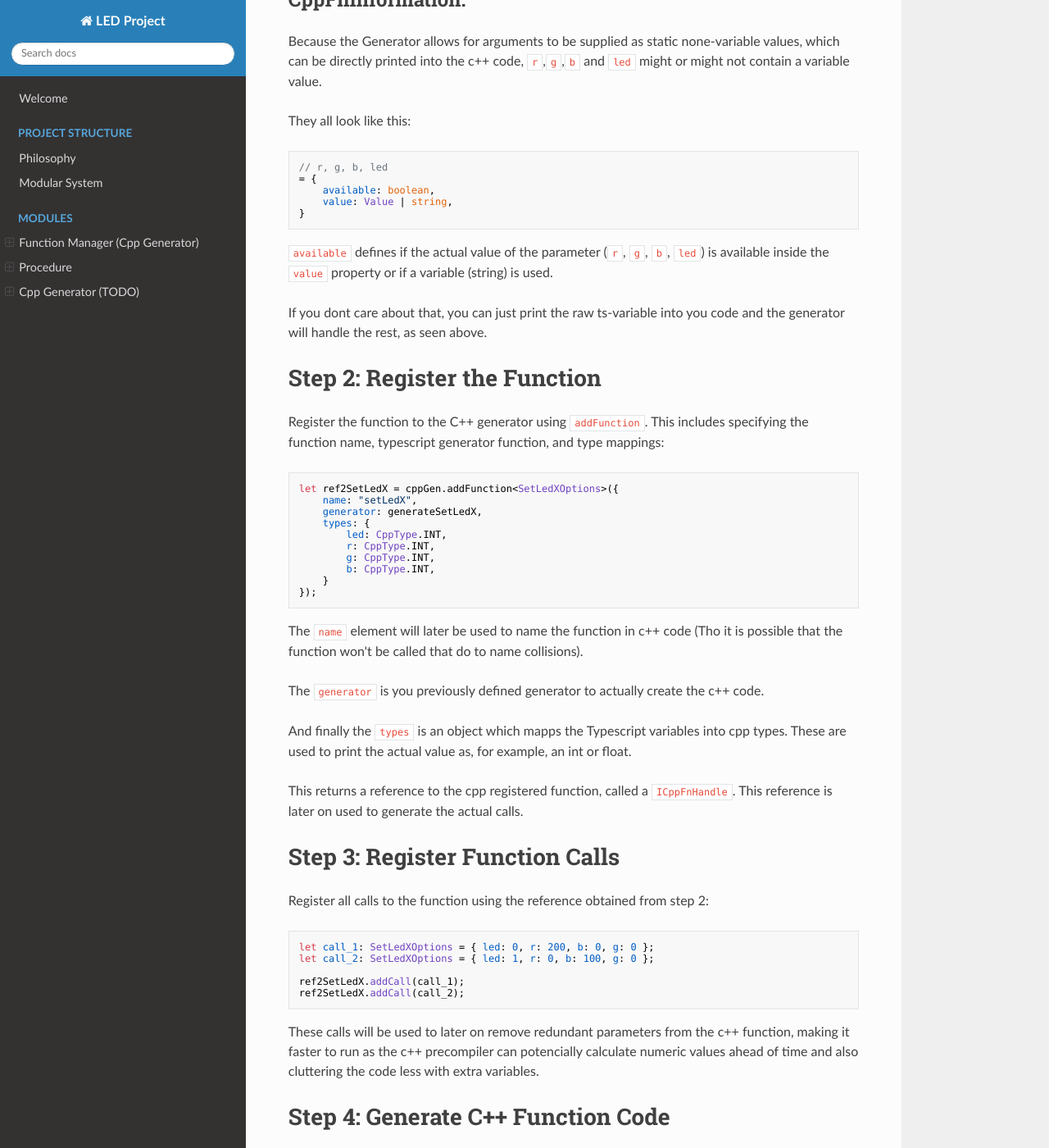
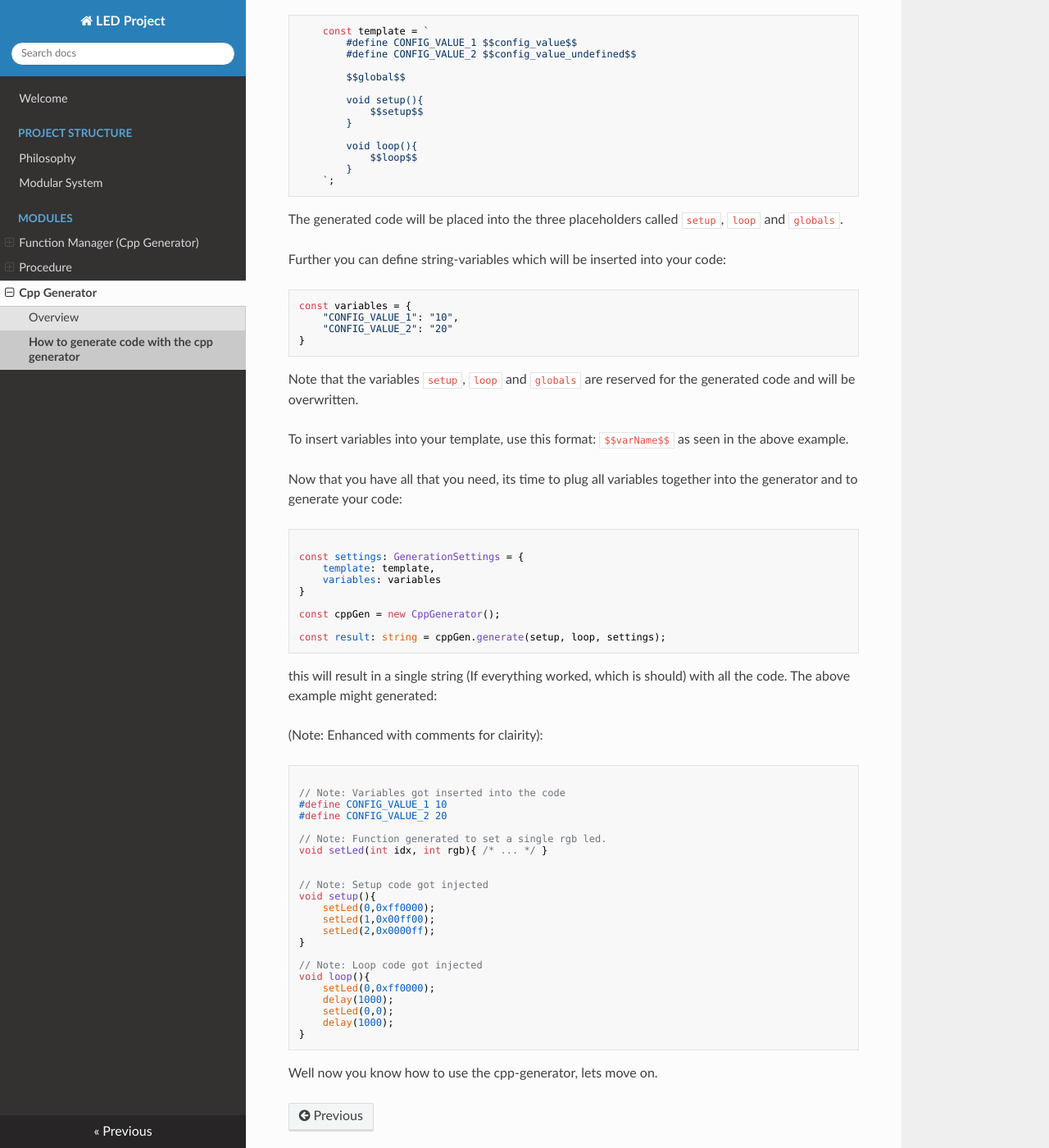
Before and after one commit to Noah-Albers/Light-Block-Studio, an MkDocs documentation site: the page built from LED-Project/docs/docs/modul-system/cppgen/gen-how-to-use.md, in a window 1280 px wide and 1400 px high, scrolled down 907 px. Shown: the whole window at 82% size. Built offline with MkDocs 1.6.1, drawn with Linux system fonts in a browser that asks for light colours; nearby versions of some CDN libraries; some of the changed text lies outside the part shown.

Commit message:
- Finalized cpp generator docs

````diff
--- a/LED-Project/docs/docs/modul-system/cppgen/gen-how-to-use.md
+++ b/LED-Project/docs/docs/modul-system/cppgen/gen-how-to-use.md
@@ -1,150 +1,122 @@
-// TODO: Explain procedure module first
-
-
-
 The `@cppgen/generator` exposes an `index.ts` file with most of what you'll need to use the module.
 
 The following illustrates how to generate c++ code with the generator and some procedures.
 
-# Step 1: Define Function Options and Generator
+After creating an instance of CppGenerator:
 
-Define the options that can be passed to the function along with the generator function. For example:
+```ts
+const cppGen = new CppGenerator();
+```
 
-```typescript
-type SetLedXOptions = {
-    led: number, // Positive integer
-    r: number,   // Integer between 0 and 255
-    g: number,   // Integer between 0 and 255
-    b: number    // Integer between 0 and 255
+you'll need a few things.
+
+`setup` and `loop` procedures. These are each an array of `ProcedureWithOptions<any>` which can be obtained from the blockly-models (Shown later on) or provided in other ways.
+
+Here lets say there is an led procedure (Just an example which doesn't exist) to set a given led and a delay procedure (Which may exist later on).
+
+```ts
+function getSetLed(idx, rgb){
+    return {
+        procedure: LED_PROC,
+        options: { idx, rgb }
+    }
 }
 
-function generateSetLedX({ r, g, b, led }: CppFnInformation<SetLedXOptions>, vs: IVariableSupplier): string {
-    let calc = vs.register("calcResult");
-    return `
-        int ${calc} = ${r} << 16 & ${g} << 8 & ${b};
-        setLed(${led}, ${calc});
+// Set the first three leds as first = red, second = green, third = blue
+const setup = [
+    getSetLed(0,0xff0000),
+    getSetLed(1,0x00ff00),
+    getSetLed(2,0x0000ff),
+]
+
+// Blinks the first (0) led red and off with a delay of 1000 milliseconds between
+const loop = [
+    getSetLed(0,0xff0000),
+    { procedure: DELAY, options: { wait: 1000 /* millis */ } },
+    getSetLed(0,0x000000),
+    { procedure: DELAY, options: { wait: 1000 /* millis */ } },
+]
+```
+
+Further you will now need to specify the settings used to generate the code:
+
+Start with the template to insert the generated code into.
+The generated code will be placed inside.
+
+```ts
+    const template = `
+        #define CONFIG_VALUE_1 $$config_value$$
+        #define CONFIG_VALUE_2 $$config_value_undefined$$
+
+        $$global$$
+
+        void setup(){
+            $$setup$$
+        }
+
+        void loop(){
+            $$loop$$
+        }
     `;
+```
+
+The generated code will be placed into the three placeholders called `setup`, `loop` and `globals`.
+
+Further you can define string-variables which will be inserted into your code:
+
+```ts
+const variables = {
+    "CONFIG_VALUE_1": "10",
+    "CONFIG_VALUE_2": "20"
 }
 ```
 
-`generateSetLedX` is the function that will later be used to generate the code for the c++ function.
+Note that the variables `setup`, `loop` and `globals` are reserved for the generated code and will be overwritten.
 
-The `SetLedXoptions` type defines which arguments will later be passed to the c++ function.
+To insert variables into your template, use this format: `$$varName$$` as seen in the above example.
+
+Now that you have all that you need, its time to plug all variables together into the generator and to generate your code:
+
+```ts
+
+const settings: GenerationSettings = {
+    template: template,
+    variables: variables
+}
+
+const cppGen = new CppGenerator();
+
+const result: string = cppGen.generate(setup, loop, settings);
+```
+
+this will result in a single string (If everything worked, which is should) with all the code. The above example might generated:
+
+(Note: Enhanced with comments for clairity):
+
+```cpp
+
+// Note: Variables got inserted into the code
+#define CONFIG_VALUE_1 10
+#define CONFIG_VALUE_2 20
+
+// Note: Function generated to set a single rgb led.
+void setLed(int idx, int rgb){ /* ... */ }
 
 
-## Variable-Supplier
-The `vs: IVariableSupplier` is used to define custom c++ variables. Using it prevents naming conflicts, so it is highly adviced to do so.
+// Note: Setup code got injected
+void setup(){
+    setLed(0,0xff0000);
+    setLed(1,0x00ff00);
+    setLed(2,0x0000ff);
+}
 
-Note that it is used to register a tmp variable for generating the color.
-
-## CppFnInformation.
-Because the Generator allows for arguments to be supplied as static none-variable values, which can be directly printed into the c++ code, `r`,`g`,`b` and `led` might or might not contain a variable value.
-
-They all look like this:
-```typescript
-// r, g, b, led
-= {
-    available: boolean,
-    value: Value | string,
+// Note: Loop code got injected
+void loop(){
+    setLed(0,0xff0000);
+    delay(1000);
+    setLed(0,0);
+    delay(1000);
 }
 ```
 
-`available` defines if the actual value of the parameter (`r`, `g`, `b`, `led`) is available inside the `value` property or if a variable (string) is used.
-
-If you dont care about that, you can just print the raw ts-variable into you code and the generator will handle the rest, as seen above.
-
-# Step 2: Register the Function
-
-Register the function to the C++ generator using `addFunction`. This includes specifying the function name, typescript generator function, and type mappings:
-
-```typescript
-let ref2SetLedX = cppGen.addFunction<SetLedXOptions>({
-    name: "setLedX",
-    generator: generateSetLedX,
-    types: {
-        led: CppType.INT,
-        r: CppType.INT,
-        g: CppType.INT,
-        b: CppType.INT,
-    }
-});
-```
-
-The `name` element will later be used to name the function in c++ code (Tho it is possible that the function won't be called that do to name collisions).
-
-The `generator` is you previously defined generator to actually create the c++ code.
-
-And finally the `types` is an object which mapps the Typescript variables into cpp types. These are used to print the actual value as, for example, an int or float.
-
-This returns a reference to the cpp registered function, called a `ICppFnHandle`. This reference is later on used to generate the actual calls.
-
-# Step 3: Register Function Calls
-
-Register all calls to the function using the reference obtained from step 2:
-
-```typescript
-let call_1: SetLedXOptions = { led: 0, r: 200, b: 0, g: 0 };
-let call_2: SetLedXOptions = { led: 1, r: 0, b: 100, g: 0 };
-
-ref2SetLedX.addCall(call_1);
-ref2SetLedX.addCall(call_2);
-```
-
-These calls will be used to later on remove redundant parameters from the c++ function, making it faster to run as the c++ precompiler can potencially calculate numeric values ahead of time and also cluttering the code less with extra variables.
-
-# Step 4: Generate C++ Function Code
-
-Generate the code for the C++ functions using the `generate` method of `ICppFnManager`:
-
-```typescript
-let result = cppGen.generate(...);
-const code = result.code;
-```
-
-The three dots `...` are a value that can optionally be passed to the generator and which will be forwarded to the c++ generator functions.
-
-In the above example a variable supplier `vs: IVariableSupplier` was used. But to ensure modularity also anything else can be used.
-
-There is even intelli-sense support do to passed down generic references.
-
-# Step 5: Generate Function Calls
-
-Generate calls to the C++ function using the `getCallFor` method of `ICppFnCallGenerator`:
-
-```typescript
-let calls = [
-    result.callGenerator.getCallFor(ref2SetLedX, call_1),
-    result.callGenerator.getCallFor(ref2SetLedX, call_2)
-].join("\n");
-```
-
-Now you have successfully used the C++ function generator to create and call C++ functions.
-
-Your result should look something like this:
-
-```ts
-const code = result.code;
-```
-should contain:
-
-```cpp
-// This is a typescript string
-void setLedX(int led, int r, int g, int b){
-   int calcResult = r << 16 & 0 << 8 & b;
-   setLed(led, calcResult);
-}
-```
-
-and
-```ts
-const calls = [...];
-```
-should contains:
-
-```cpp
-// This is a typescript string
-setLedX(0,200,0);
-setLedX(1,0,100);
-```
-
-Note that the parameter `g` has been removed because it was the same across all calls.
+Well now you know how to use the cpp-generator, lets move on.
--- a/LED-Project/docs/mkdocs.yml
+++ b/LED-Project/docs/mkdocs.yml
@@ -26,8 +26,9 @@ nav:
     - "Procedure":
       - "Overview": "modul-system/procedure/procedure-overview.md"
       - "How to create your own procedure": "modul-system/procedure/procedure-how-to-use.md"
-    - "Cpp Generator (TODO)":
+    - "Cpp Generator":
       - "Overview": "modul-system/cppgen/gen-overview.md"
+      - "How to generate code with the cpp generator": "modul-system/cppgen/gen-how-to-use.md"
 
 plugins:
   - search
````
Also changed, not shown: LED-Project/docs/docs/modul-system/cppgen/gen-overview.md (+3 -5 lines).
